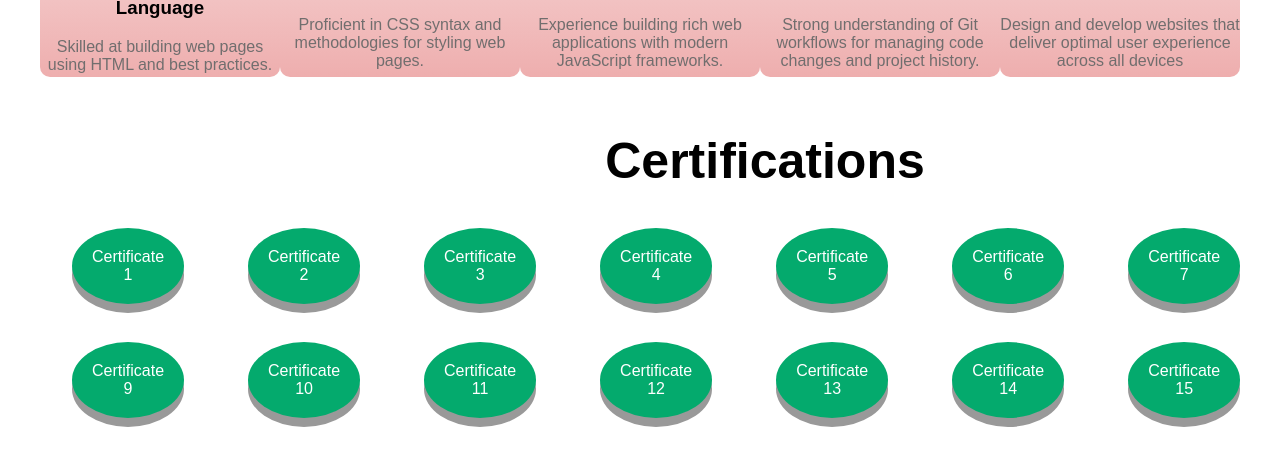
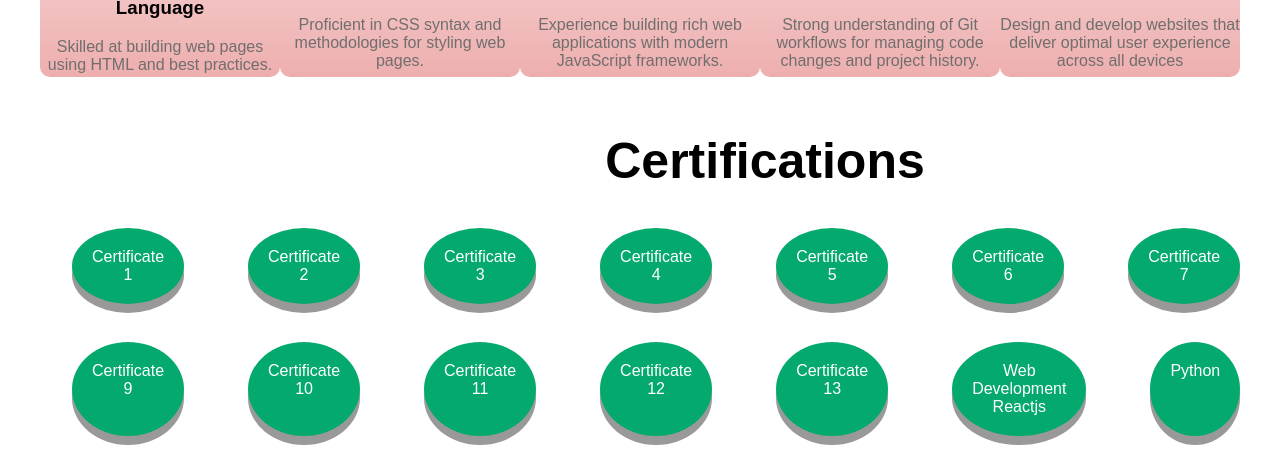
Before and after one commit to Faiza35/FaizaNayab.github.io, a plain HTML site: page index.html in a window 1280 px wide. Shown: the part 1565-2035 px from the top of the page. Drawn offline with Linux system fonts and the light colour scheme; a web font is replaced by a local one.

Commit message:
Certificate added

```diff
--- a/index.html
+++ b/index.html
@@ -213,11 +213,11 @@
 
         <a class="btn14" href="faiza bed cet registration form.pdf" download
         onclick="alert('Confirm Download File')"
-        >Certificate 14</a>
+        >Web Development Reactjs</a>
 
         <a class="btn15" href="faiza bed cet registration form.pdf" download
         onclick="alert('Confirm Download File')"
-        >Certificate 15</a>
+        >Python</a>
 
         <a class="btn16" href="Certificates\Certificate faiza.pdf" download
         onclick="alert('Confirm Download File')"
```
